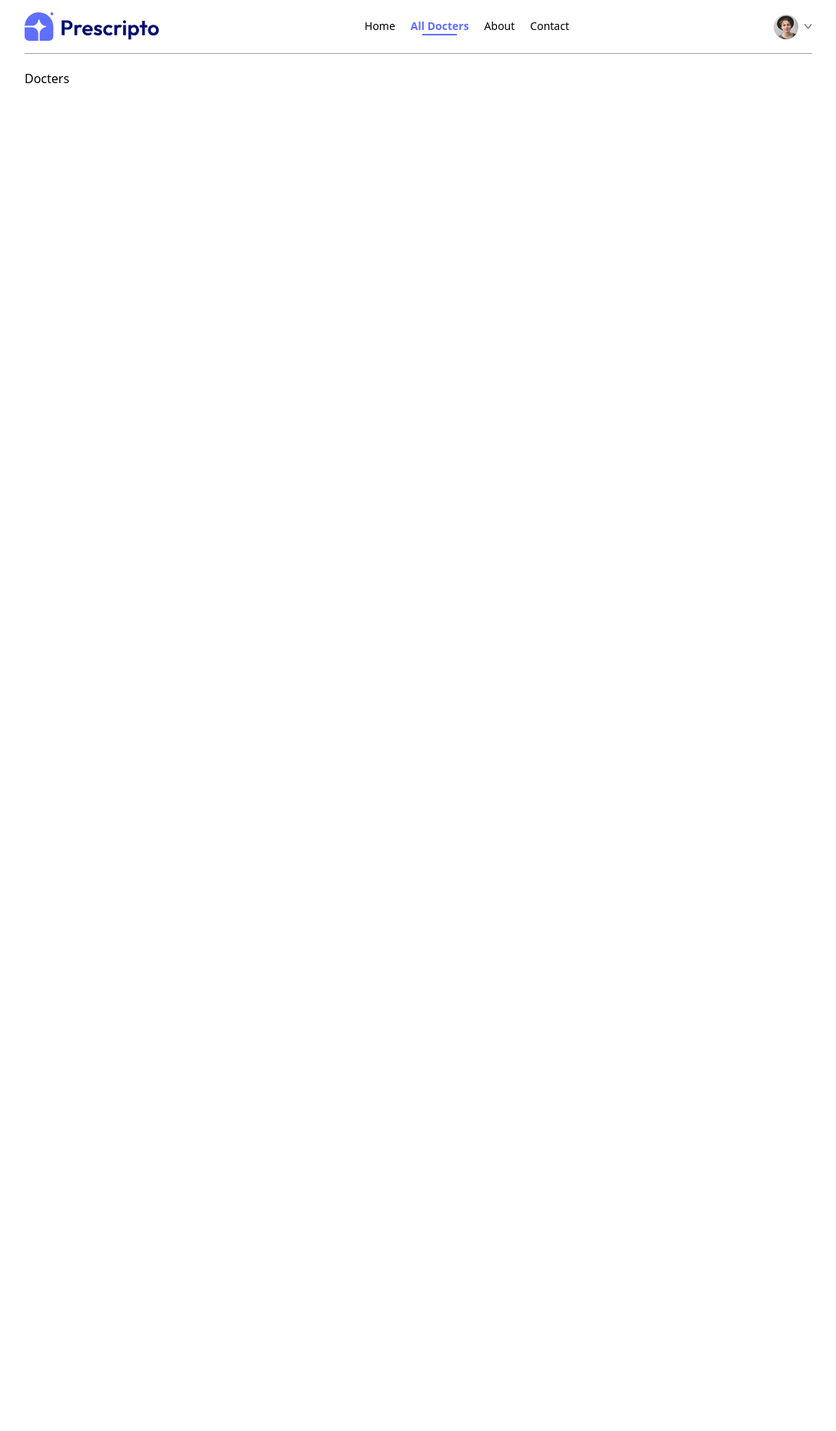
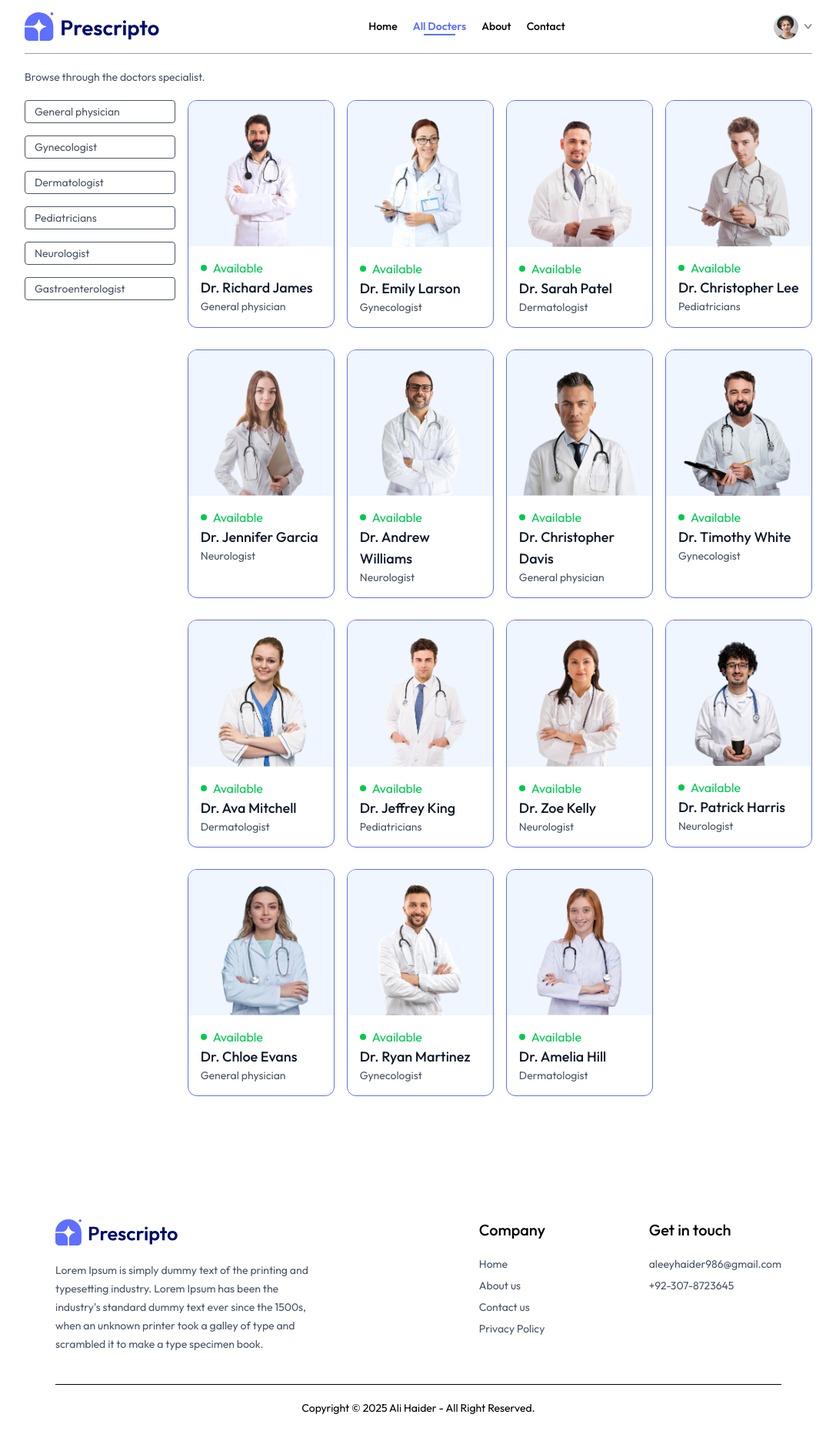
Before and after one commit to Ale-ey/Prescripto, a React (Vite) app in the folder frontend/: page /docters in a window 1280 px wide. Shown: the whole page at 77% size, without its empty margins (96-1183 px from the left). Before the commit the page ends 800 px from the top, so only its background shows below. Built offline with nearby package versions, Linux system fonts and the light colour scheme.

Commit message:
add docters page with specility

```diff
--- a/frontend/src/App.jsx
+++ b/frontend/src/App.jsx
@@ -9,6 +9,7 @@
 import { Contact } from "./pages/Contact";
 import { MyAppointments } from "./pages/MyAppointments";
 import { MyProfile } from "./pages/MyProfile";
+import { Footer } from "./components/Footer";
 export const App = () => {
   return (
     <div className="mx-4 sm:mx-[10%]">
@@ -24,6 +25,7 @@
         <Route path="/my-appoitments" element={<MyAppointments />}></Route>
         <Route path="/appointment/:docId" element={<Appointment />}></Route>
       </Routes>
+      <Footer />
     </div>
   );
 };
--- /dev/null
+++ b/frontend/src/components/Banner.jsx
@@ -0,0 +1,37 @@
+import React from "react";
+import { assets } from "../assets/assets";
+import { useNavigate } from "react-router-dom";
+
+export const Banner = () => {
+  const navigate = useNavigate();
+  return (
+    <div className="bg-primaryBlue flex px-6 sm:px-10 lg:px-12 my-20 md:mx-10">
+      {/* left side    */}
+      <div className="flex-1 py-8 sm:py-10 md:py-16 lg:py-24 lg:pl-5">
+        <div className="text-xl sm:text-2xl md:text-3xl lg:text-5xl font-semibold text-white">
+          <p>Book Apointment</p>
+          <p className="mt-4">With 100+ Trusted Doctors</p>
+        </div>
+        <button
+          onClick={() => {
+            navigate("/login");
+            scrollTo(0, 0);
+          }}
+          className="bg-white text-sm px sm:text-base text-gray-600 px-8 py-3 rounded-full
+         my-4 hover:scale-105 transition-all duration-400 cursor-pointer"
+        >
+          Create account
+        </button>
+      </div>
+
+      {/* right side  */}
+      <div className="hidden md:block md:w-1/2 lg:w-[370px] relative">
+        <img
+          src={assets.appointment_img}
+          alt="#"
+          className="w-full absolute bottom-0 right-0 max-w-md"
+        />
+      </div>
+    </div>
+  );
+};
--- /dev/null
+++ b/frontend/src/components/Footer.jsx
@@ -0,0 +1,47 @@
+import React from "react";
+import { assets } from "../assets/assets";
+
+export const Footer = () => {
+  return (
+    <div className="md:mx-10">
+      <div className="flex flex-col sm:grid grid-cols-[3fr_1fr_1fr] gap-14 my-10 mt-40 text-sm">
+        {/* left side  */}
+        <div>
+          <img src={assets.logo} alt="#" className="mb-5 w-40" />
+          <p className="w-full md:w-2/3 leading-6 text-gray-600">
+            Lorem Ipsum is simply dummy text of the printing and typesetting
+            industry. Lorem Ipsum has been the industry's standard dummy text
+            ever since the 1500s, when an unknown printer took a galley of type
+            and scrambled it to make a type specimen book.
+          </p>
+        </div>
+        {/* mid  section  */}
+        <div>
+          <p className="text-xl font-medium mb-5">Company</p>
+          <ul className="flex flex-col gap-2 text-gray-600 ">
+            <li>Home</li>
+            <li>About us</li>
+            <li>Contact us</li>
+            <li>Privacy Policy</li>
+          </ul>
+        </div>
+        {/* right side  */}
+        <div>
+          <p className="text-xl font-medium mb-5">Get in touch</p>
+          <ul className="flex flex-col gap-2 text-gray-600 ">
+            <li>aleeyhaider986@gmail.com</li>
+            <li>+92-307-8723645</li>
+          </ul>
+        </div>
+      </div>
+      <div>
+        {/* bottom copyright  */}
+
+        <hr />
+        <p className="py-5  text-sm text-center">
+          Copyright © 2025 Ali Haider - All Right Reserved.
+        </p>
+      </div>
+    </div>
+  );
+};
--- a/frontend/src/components/NavBar.jsx
+++ b/frontend/src/components/NavBar.jsx
@@ -1,6 +1,6 @@
 import React, { useState } from "react";
 import { assets } from "../assets/assets";
-import { NavLink, useNavigate } from "react-router-dom";
+import { Link, NavLink, useNavigate } from "react-router-dom";
 export const NavBar = () => {
   const navigate = useNavigate();
   const handleCreateAccount = () => {
@@ -10,7 +10,14 @@
   const [token, setToken] = useState(true);
   return (
     <div className="flex items-center justify-between text-sm py-4 mb-5 border-b border-b-gray-400">
-      <img src={assets.logo} alt="logo" className="w-44 cursor-pointer" />
+      <Link to={"/"}>
+        <img
+          to="/"
+          src={assets.logo}
+          alt="logo"
+          className="w-44 cursor-pointer"
+        />
+      </Link>
       <ul className="hidden md:flex items-start gap-5 font-medium">
         <li className="py-1">
           <NavLink
--- a/frontend/src/index.css
+++ b/frontend/src/index.css
@@ -1,5 +1,7 @@
+@import url('https://fonts.googleapis.com/css2?family=Inter:ital,opsz,wght@0,14..32,100..900;1,14..32,100..900&family=Montserrat:ital,wght@0,100..900;1,100..900&family=Outfit:wght@100..900&family=Poppins:ital,wght@0,100;0,200;0,300;0,400;0,500;0,600;0,700;0,800;0,900;1,100;1,200;1,300;1,400;1,500;1,600;1,700;1,800;1,900&family=Roboto:ital,wght@0,100..900;1,100..900&display=swap');
 @import "tailwindcss";
 
+*{font-family: Outfit;}
 /* index.css */
 @theme inline {
 
--- a/frontend/src/pages/Docters.jsx
+++ b/frontend/src/pages/Docters.jsx
@@ -1,7 +1,101 @@
-import React from 'react'
+import React, { useContext, useEffect, useState } from "react";
+import { useParams } from "react-router-dom";
+import { AppContext } from "../context/AppContext";
 
 export const Docters = () => {
+  const { speciality } = useParams();
+  const [filterDoc, setFilterDoc] = useState([]);
+  const { doctors } = useContext(AppContext);
+
+  const filterdocs = () => {
+    if (speciality) {
+      setFilterDoc(doctors.filter((doc) => doc.speciality === speciality));
+    } else {
+      setFilterDoc(doctors);
+    }
+  };
+
+
+  useEffect(() => {
+    filterdocs();
+  }, [doctors, filterDoc]);
+
   return (
-    <div>Docters</div>
-  )
-}
+    <div>
+      <p className="text-gray-600 text-sm">
+        Browse through the doctors specialist.
+      </p>
+      <div className="flex flex-col sm:flex-row items-start gap-4 mt-5">
+        <div className="flex flex-col gap-4 text-sm text-gray-600">
+          <p
+            className={`w-[94vw] sm:w-auto pl-3 py-1 pr-16 border border-gray-600 rounded transition-all cursor-pointer ${
+              speciality === "General physician"
+                ? "bg-indigo-100 text-black"
+                : ""
+            }`}
+          >
+            General physician
+          </p>
+          <p
+            className={`w-[94vw] sm:w-auto pl-3 py-1 pr-16 border border-gray-600 rounded transition-all cursor-pointer ${
+              speciality === "Gynecologist" ? "bg-indigo-100 text-black" : ""
+            }`}
+          >
+            Gynecologist
+          </p>
+          <p
+            className={`w-[94vw] sm:w-auto pl-3 py-1 pr-16 border border-gray-600 rounded transition-all cursor-pointer ${
+              speciality === "Dermatologist" ? "bg-indigo-100 text-black" : ""
+            }`}
+          >
+            Dermatologist
+          </p>
+          <p
+            className={`w-[94vw] sm:w-auto pl-3 py-1 pr-16 border border-gray-600 rounded transition-all cursor-pointer ${
+              speciality === "Pediatricians" ? "bg-indigo-100 text-black" : ""
+            }`}
+          >
+            Pediatricians
+          </p>
+          <p
+            className={`w-[94vw] sm:w-auto pl-3 py-1 pr-16 border border-gray-600 rounded transition-all cursor-pointer ${
+              speciality === "Neurologist" ? "bg-indigo-100 text-black" : ""
+            }`}
+          >
+            Neurologist
+          </p>
+          <p
+            className={`w-[94vw] sm:w-auto pl-3 py-1 pr-16 border border-gray-600 rounded transition-all cursor-pointer ${
+              speciality === "Gastroenterologist"
+                ? "bg-indigo-100 text-black"
+                : ""
+            }`}
+          >
+            Gastroenterologist
+          </p>
+        </div>
+        <div className="w-full grid grid-cols-1 sm:grid-cols-2 md:grid-cols-3 lg:grid-cols-4 gap-4 gap-y-7">
+          {filterDoc.map((docter, index) => (
+            <div
+              onClick={() => navigate(`/appointment/${docter._id}`)}
+              key={index}
+              className="border border-primaryBlue rounded-xl overflow-hidden cursor-pointer hover:translate-y-[-10px] transition-all duration-500"
+            >
+              <img className="bg-blue-50" src={docter.image} alt="" />
+              <div className="p-4">
+                <div className="flex items-center gap-2 text-green-500 text-center">
+                  <p className="w-2 h-2 bg-green-500 rounded-full"></p>
+                  <p>Available</p>
+                </div>
+                <p className="text-gray-900 text-lg  font-medium">
+                  {docter.name}
+                </p>
+                <p className="text-gray-600 text-sm">{docter.speciality}</p>
+              </div>
+            </div>
+          ))}
+        </div>
+      </div>
+    </div>
+  );
+};
--- a/frontend/src/pages/Home.jsx
+++ b/frontend/src/pages/Home.jsx
@@ -2,12 +2,14 @@
 import { Header } from "../components/Header";
 import { SpecialityMenu } from "../components/specialityMenu";
 import { TopDocters } from "../components/TopDocters";
+import { Banner } from "../components/Banner";
 export const Home = () => {
   return (
     <div>
       <Header />
       <SpecialityMenu />
       <TopDocters />
+      <Banner />
     </div>
   );
 };
```
